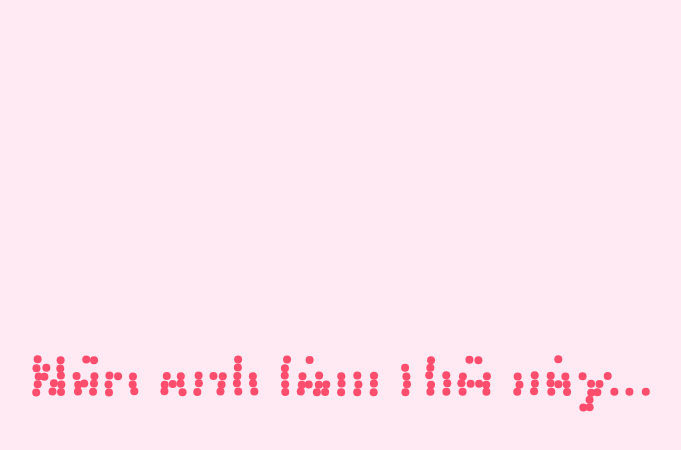
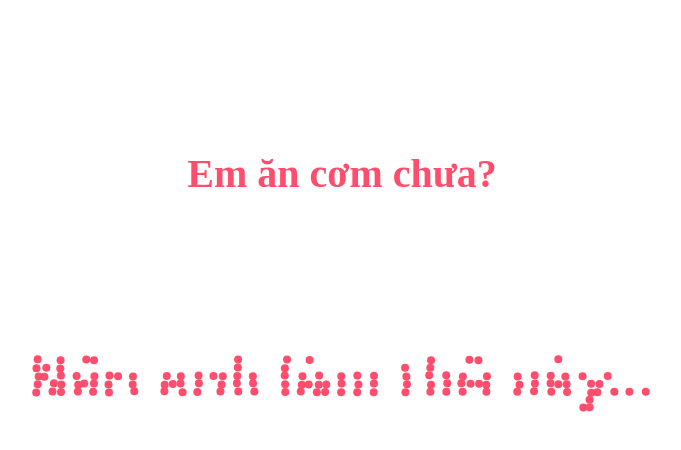
Before and after one commit to vekun-dbp/qr_code.github.io, a plain HTML site: page index.html in a window 1280 px wide. Shown: the whole page, without its empty margins (298-979 px from the left). Drawn offline with Linux system fonts and the light colour scheme.

Commit message:
ancomchua4

```diff
--- a/index.html
+++ b/index.html
@@ -6,6 +6,7 @@
     <link rel="stylesheet" href="style.css">
 </head>
 <body>
+<div id="main-text">Em ăn cơm chưa?</div>
 <canvas id="heartCanvas"></canvas>
 <script src="script.js"></script>
 </body>
--- a/style.css
+++ b/style.css
@@ -1,8 +1,15 @@
-body {
-    margin: 0;
-    overflow: hidden;
-    background: #ffeaf4;
+#main-text {
+    font-size: 40px;
+    font-weight: bold;
+    text-align: center;
+    margin-top: 150px;
+    color: #ff4d6d;
+    z-index: 2;
+    position: relative;
 }
 canvas {
-    display: block;
+    position: absolute;
+    top: 0;
+    left: 0;
+    z-index: 1;
 }
```
